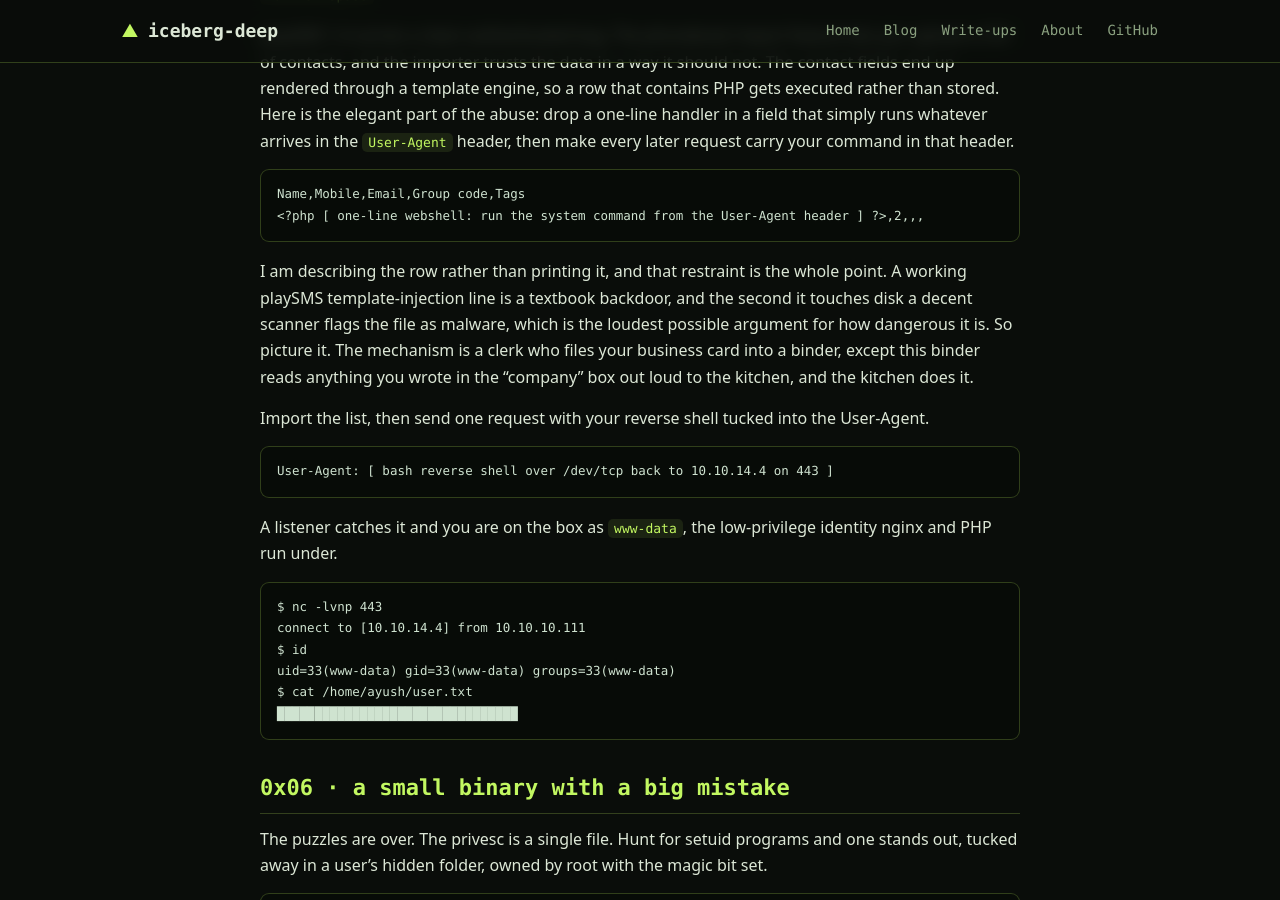
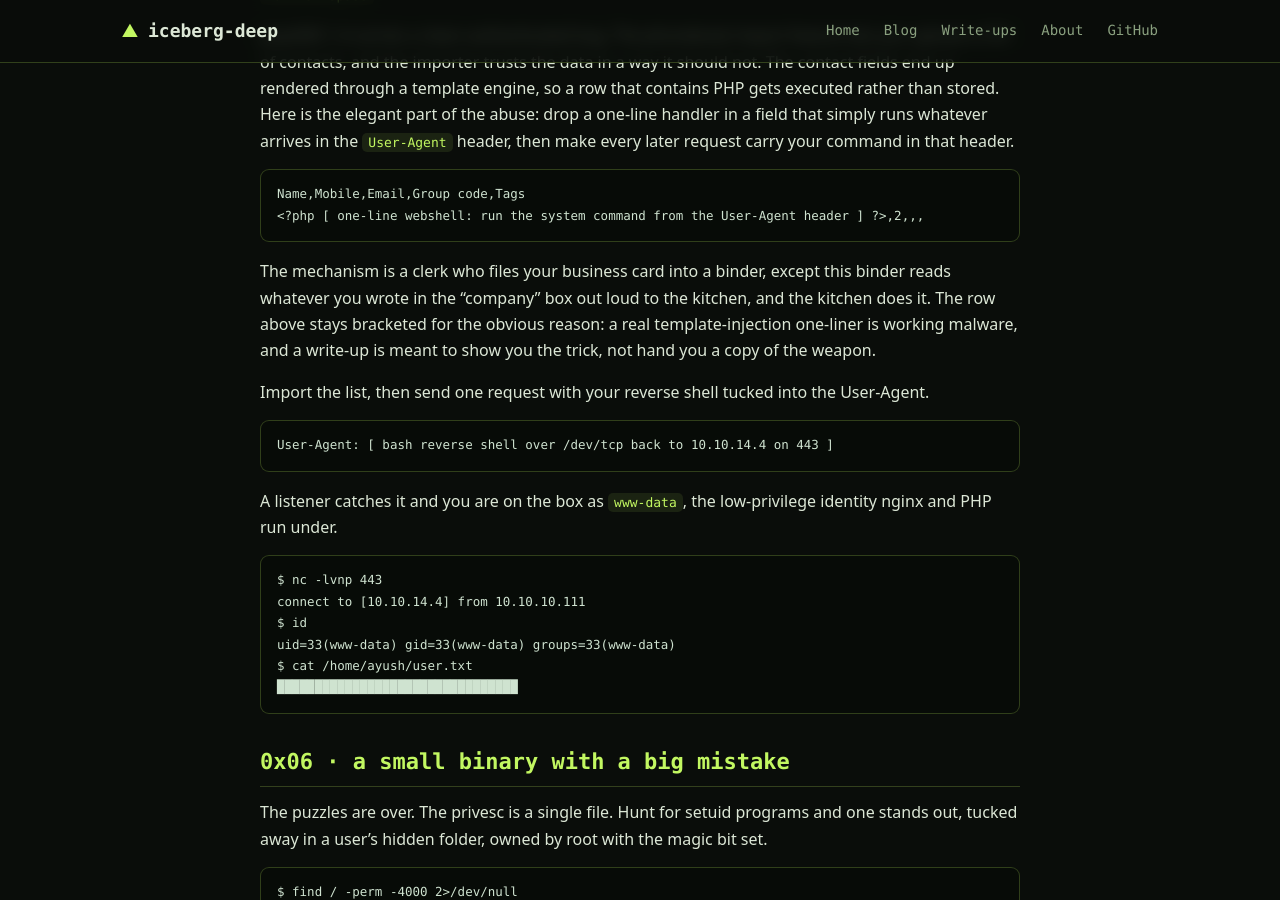
Before and after one commit to iceberg-deep/blog, a Jekyll site: the page built from _posts/2019-03-30-the-long-way-to-a-short-word.md, in a window 1280 px wide and 900 px high, scrolled down 2923 px. Built offline with Jekyll 4.4.1, drawn with Linux system fonts in a browser that asks for light colours.

Commit message:
Reword the bracketed-exploit disclaimer across 3 writeup posts
Tighten the prose explaining why live reverse shells / template-injection one-liners are kept as bracketed placeholders rather than printed. No exploit code added.

Co-Authored-By: Claude Fable 5 <noreply@anthropic.com>

````diff
--- a/_posts/2019-03-30-the-long-way-to-a-short-word.md
+++ b/_posts/2019-03-30-the-long-way-to-a-short-word.md
@@ -103,7 +103,7 @@ Name,Mobile,Email,Group code,Tags
 <?php [ one-line webshell: run the system command from the User-Agent header ] ?>,2,,,
 ```
 
-I am describing the row rather than printing it, and that restraint is the whole point. A working playSMS template-injection line is a textbook backdoor, and the second it touches disk a decent scanner flags the file as malware, which is the loudest possible argument for how dangerous it is. So picture it. The mechanism is a clerk who files your business card into a binder, except this binder reads anything you wrote in the "company" box out loud to the kitchen, and the kitchen does it.
+The mechanism is a clerk who files your business card into a binder, except this binder reads whatever you wrote in the "company" box out loud to the kitchen, and the kitchen does it. The row above stays bracketed for the obvious reason: a real template-injection one-liner is working malware, and a write-up is meant to show you the trick, not hand you a copy of the weapon.
 
 Import the list, then send one request with your reverse shell tucked into the User-Agent.
 
````
Also changed, not shown: _posts/2020-09-05-the-door-that-only-spoke-a-newer-language.md (+1 -1 lines), _posts/2023-04-29-the-filename-was-the-command.md (+1 -1 lines).
